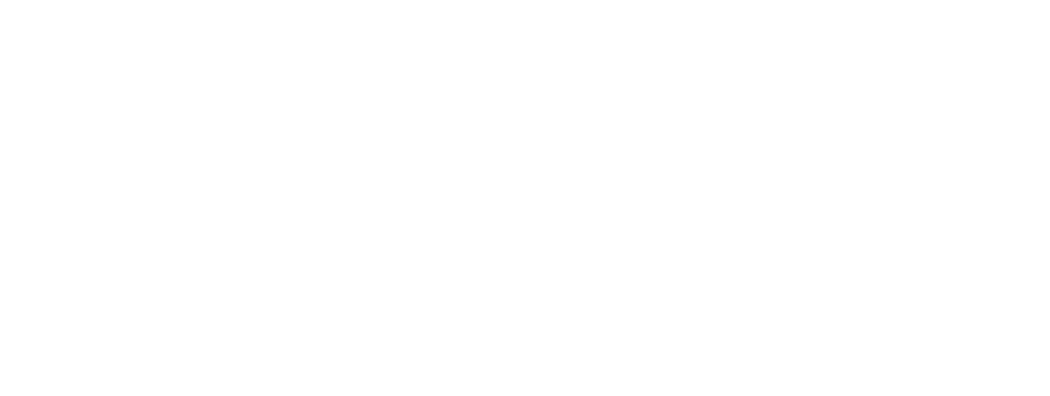
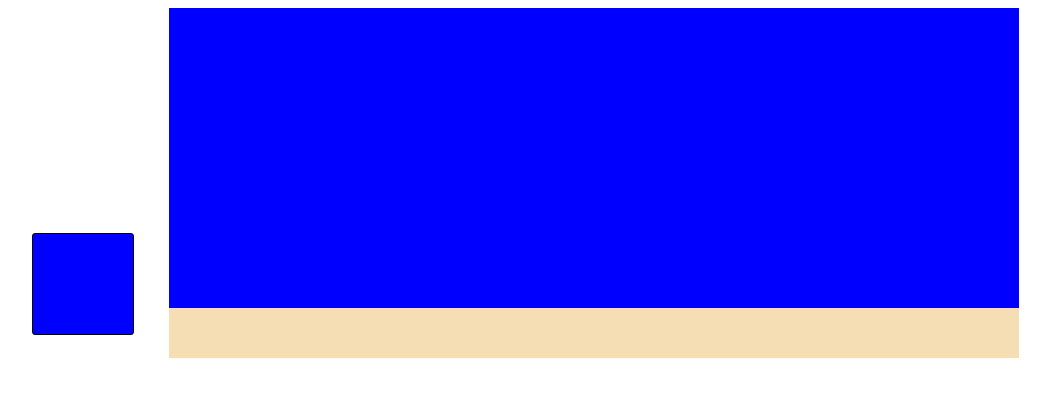
Before and after one commit to Cain-work/social-network-page, a plain HTML site: page index.html in a window 1280 px wide. Shown: the whole page, without its empty margins (46-1096 px from the left). Drawn offline with Linux system fonts and the light colour scheme.

Commit message:
objects on page

```diff
--- a/assets/style.css
+++ b/assets/style.css
@@ -0,0 +1,28 @@
+
+*/ {
+box-sizing: border-box;
+}
+
+.top-header {
+    height: 300px;
+    width: 850px;
+    background-color: blue;
+    margin: 0px auto;
+}
+.nav-bar{
+    height: 50px;
+    width: 850px;
+    background-color: wheat;
+    margin: 0px auto;
+}
+.face-plant {
+    height: 100px;
+    width: 100px;
+    background-color: blue;
+    border: black solid 1px;
+    border-radius: 3%;
+    position: relative;
+    top: -125px;
+    left:  70px;
+
+}
--- a/index.html
+++ b/index.html
@@ -1,11 +1,17 @@
 <!DOCTYPE html>
 <html lang="en">
 <head>
+    <link rel="stylesheet" href="./assets/style.css">
     <meta charset="UTF-8">
     <meta name="viewport" content="width=device-width, initial-scale=1.0">
     <title>Tony's social page</title>
+
 </head>
 <body>
-
+    <div class="top-header"></div>
+    <div class="nav-bar"></div>
+    <div class="face-plant"></div>
+    <div></div>
+    <div></div>
 </body>
 </html>
```
